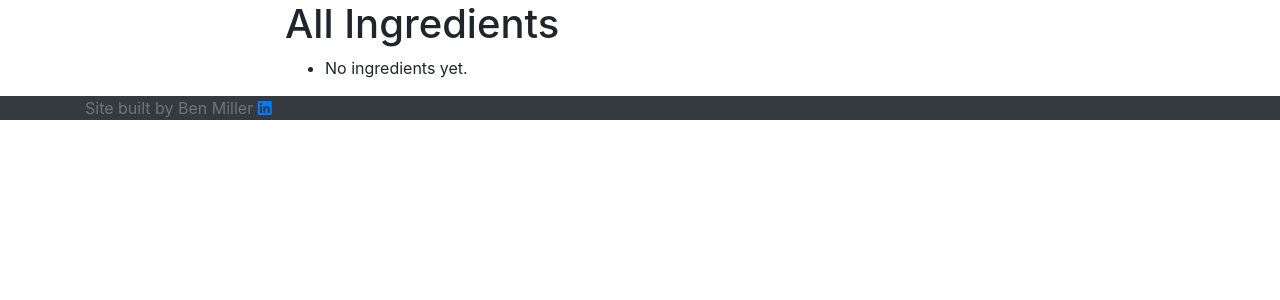
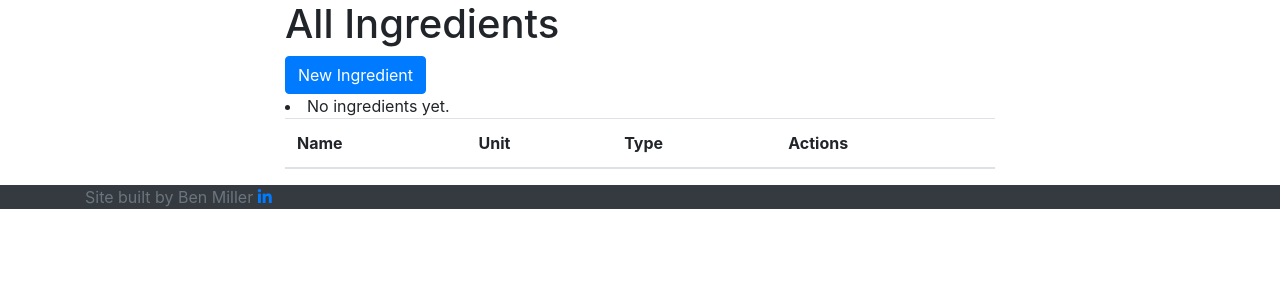
Before and after one commit to bsmiller25/dj_cookbook, a Django app: template templates/dj_cookbook/ingredient_list.html in a window 1280 px wide. Shown: the part 56-356 px from the top of the page. Run offline with Django 3.2, Linux system fonts and the light colour scheme; the template is opened without the code that fills it, so the values that code supplies are empty; some libraries are stand-ins or nearby versions.

Commit message:
set up better linkages between pages; add login required for create/update/delete

```diff
--- a/templates/dj_cookbook/base.html
+++ b/templates/dj_cookbook/base.html
@@ -19,8 +19,12 @@
 
     <!-- font awesome -->
     <link rel="stylesheet" href="https://cdnjs.cloudflare.com/ajax/libs/font-awesome/5.11.2/css/fontawesome.min.css" integrity="sha256-/sdxenK1NDowSNuphgwjv8wSosSNZB0t5koXqd7XqOI=" crossorigin="anonymous" />
+
+    <link rel="stylesheet" href="https://cdnjs.cloudflare.com/ajax/libs/font-awesome/5.11.2/css/regular.min.css"/>
+
     <link rel="stylesheet" href="https://cdnjs.cloudflare.com/ajax/libs/font-awesome/5.11.2/css/brands.min.css" integrity="sha256-UZFVAO0Fn854ajzdWnJ2Oze6k1X4LNqE2RJPW3MBfq8=" crossorigin="anonymous" />
 
+    <link rel="stylesheet" href="https://cdnjs.cloudflare.com/ajax/libs/font-awesome/4.7.0/css/font-awesome.min.css">
 
 
     {% block head %}{% endblock %}
--- a/templates/dj_cookbook/index.html
+++ b/templates/dj_cookbook/index.html
@@ -2,13 +2,10 @@
 
 {% block content %}
   <div class="container">
+    <br>
     <div class="row justify-content-center">
       <div class="col-8">
 	<h1>Welcome to the Cookbook!</h1>
-	<li><a href="{% url 'cookbook:meal-list' %}">See meals</a></li>
-	<li><a href="{% url 'cookbook:meal-create' %}">Create meals</a></li>
-	<li><a href="{% url 'cookbook:ingredient-list' %}">See ingredients</a></li>
-	<li><a href="{% url 'cookbook:ingredient-create' %}">Add ingredients</a></li>
       </div>
     </div>
   </div>
--- a/templates/dj_cookbook/ingredient_list.html
+++ b/templates/dj_cookbook/ingredient_list.html
@@ -5,13 +5,27 @@
     <div class="row justify-content-center">
       <div class="col-8">
 	<h1>All Ingredients</h1>
-	<ul>
-	  {% for object in object_list %}
-	    <li><a href="{% url 'cookbook:ingredient-detail' pk=object.id %}">{{object.name }}</a></li>
-	  {% empty %}
-	    <li>No ingredients yet.</li>
-	  {% endfor %}
-	</ul>
+	<a href="{% url 'cookbook:ingredient-create' %}" class="btn btn-primary">New Ingredient</a>
+	<table class="table">
+	  <thead>
+	    <th>Name</th>
+	    <th>Unit</th>
+	    <th>Type</th>
+	    <th>Actions</th>
+	  </thead>
+	  <tbody>
+	    {% for object in object_list %}
+	      <tr>
+		<td>{{ object.name }}</td>
+		<td>{{ object.get_unit_display }}</td>
+		<td>{{ object.get_type_display }}</td>
+		<td><a href="{% url 'cookbook:ingredient-detail' pk=object.id %}"><i class="fa fa-info fa-2x"></i></a>     <a href="{% url 'cookbook:ingredient-delete' pk=object.id %}"> <i class="fa fa-trash fa-2x"></i></a> </td>
+	      </tr>
+	    {% empty %}
+	      <li>No ingredients yet.</li>
+	    {% endfor %}
+	  </tbody>
+	</table>
       </div>
     </div>
   </div>
--- a/templates/dj_cookbook/meal_detail.html
+++ b/templates/dj_cookbook/meal_detail.html
@@ -41,7 +41,7 @@
 	  <tbody>
 	    {% for recipe in object.recipe_set.all %}
 	      <tr>
-		<td>{{ recipe.ingredient }}</td>
+		<td><a href={% url 'cookbook:ingredient-detail' pk=recipe.ingredient.id %}>{{ recipe.ingredient }}</a></td>
 		<td>{{ recipe.amount }} {{ recipe.ingredient.unit }}</td>
 		<td><a href="{% url 'cookbook:recipe-update' pk=recipe.id %}">Edit</a> <a href="{% url 'cookbook:recipe-delete' pk=recipe.id %}">Delete</a></td>
 	      </tr>
--- a/templates/dj_cookbook/meal_list.html
+++ b/templates/dj_cookbook/meal_list.html
@@ -5,6 +5,7 @@
     <div class="row justify-content-center">
       <div class="col-8">
 	<h1>All Meals</h1>
+	<a href="{% url 'cookbook:meal-create' %}" class="btn btn-primary">New Meal</a>
 	<ul>
 	  {% for object in object_list %}
 	    <li><a href="{% url 'cookbook:meal-detail' pk=object.id %}">{{object.name }}</a></li>
--- a/views.py
+++ b/views.py
@@ -1,4 +1,5 @@
 from django.http import HttpResponse, HttpResponseRedirect
+from django.contrib.auth.decorators import login_required
 from django.shortcuts import render
 from django.views.generic import ListView
 from django.views.generic.detail import DetailView
@@ -31,7 +32,6 @@ class IngredientDelete(DeleteView):
     model = Ingredient
     success_url="/cookbook/"
 
-
 class MealCreate(CreateView):
     model = Meal
     fields = "__all__"
@@ -43,6 +43,7 @@ class MealDetail(DetailView):
         context['mealRecipeForm'] = forms.MealRecipeForm()
         return context
 
+@login_required
 def meal_add_recipe(request):
     meal = Meal.objects.get(pk=request.POST.get('meal'))
     ingredient = Ingredient.objects.get(pk=request.POST.get('ingredient'))
@@ -70,7 +71,6 @@ class RecipeCreate(CreateView):
     model = Recipe
     fields = "__all__"
 
-
 class RecipeDetail(DetailView):
     model = Recipe
 
```
Also changed, not shown: templates/dj_cookbook/ingredient_detail.html (+7 -0 lines), urls.py (+11 -10 lines).
